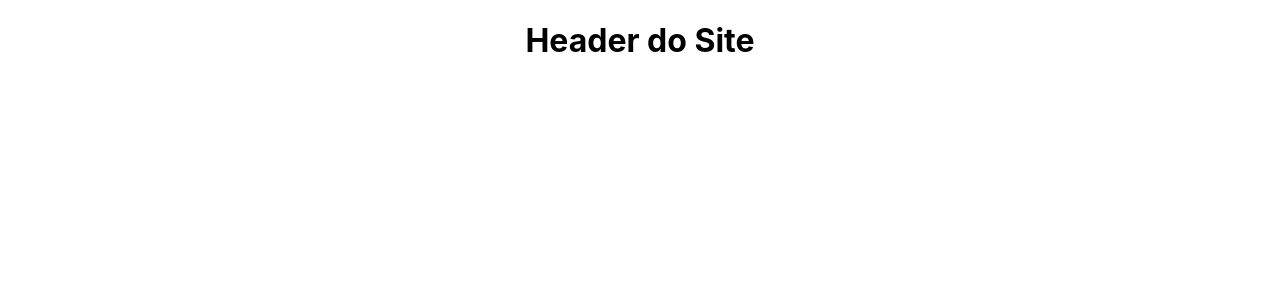
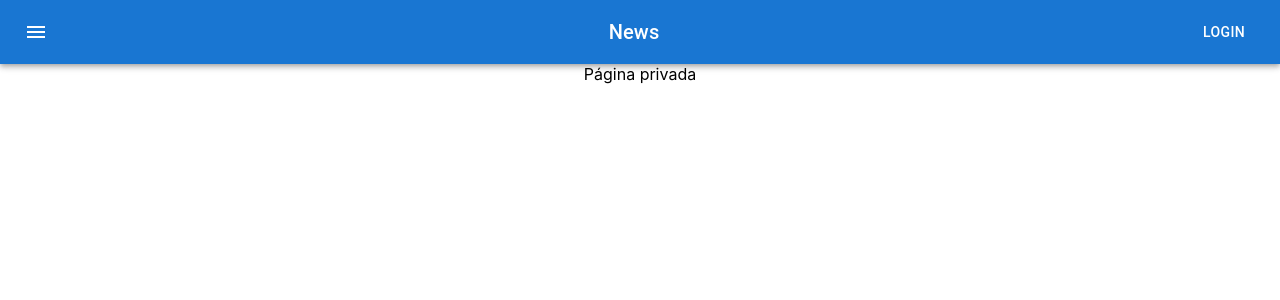
Before and after one commit to GustavoFonsecalog/front-junior-creativecode-2023, a React (Create React App) app in the folder cc-system/: page /private in a window 1280 px wide. Shown: the top 300 px of the page. Built offline with nearby package versions, Linux system fonts and the light colour scheme.

Commit message:
Create navbar component, routes and first pages

```diff
--- a/cc-system/package.json
+++ b/cc-system/package.json
@@ -5,6 +5,7 @@
   "dependencies": {
     "@emotion/react": "^11.10.8",
     "@emotion/styled": "^11.10.8",
+    "@mui/icons-material": "^5.11.16",
     "@mui/material": "^5.12.2",
     "@testing-library/jest-dom": "^5.14.1",
     "@testing-library/react": "^13.0.0",
--- a/cc-system/src/App.tsx
+++ b/cc-system/src/App.tsx
@@ -1,12 +1,14 @@
-import React from 'react';
-import logo from './logo.svg';
 import './App.css';
+import AppRoutes from './Routes/routes';
+
+import NavBar from './components/organisms/navbar'
 
 function App() {
   return (
     <div className="App">
       <header>
-        <h1>Header do Site</h1>
+        <NavBar />
+        <AppRoutes />
       </header>
     </div>
   );
--- /dev/null
+++ b/cc-system/src/Routes/routes.tsx
@@ -0,0 +1,17 @@
+import React from 'react';
+
+import { Routes, Route } from 'react-router-dom'
+
+import Home from '../pages/Home'
+import Private from '../pages/Private'
+
+const AppRoutes = () => {
+    return (
+        <Routes>
+            <Route path="/" element={<Home />} />
+            <Route path="/private" element={<Private />} />
+        </Routes>
+    );
+};
+
+export default AppRoutes;
--- /dev/null
+++ b/cc-system/src/components/organisms/navbar.tsx
@@ -0,0 +1,32 @@
+import * as React from 'react';
+import { AppBar, Button, Box, Toolbar, Typography, IconButton, Grid } from '@mui/material';
+import MenuIcon from '@mui/icons-material/Menu';
+
+export default function ButtonAppBar() {
+    return (
+        <Grid container>
+            <Grid item lg={12} md={12} xs={12}>
+                <Box sx={{ flexGrow: 1 }}>
+                    <AppBar position="static">
+                        <Toolbar>
+                            <IconButton
+                                size="large"
+                                edge="start"
+                                color="inherit"
+                                aria-label="menu"
+                                sx={{ mr: 2 }}
+                            >
+                                <MenuIcon />
+                            </IconButton>
+                            <Typography variant="h6" component="div" sx={{ flexGrow: 1, justifyContent: 'start' }}>
+                                News
+                            </Typography>
+                            <Button color="inherit">Login</Button>
+                        </Toolbar>
+                    </AppBar>
+                </Box>
+            </Grid>
+        </Grid>
+
+    );
+}
--- a/cc-system/src/index.tsx
+++ b/cc-system/src/index.tsx
@@ -4,12 +4,16 @@ import './index.css';
 import App from './App';
 import reportWebVitals from './reportWebVitals';
 
+import { BrowserRouter } from 'react-router-dom';
+
 const root = ReactDOM.createRoot(
   document.getElementById('root') as HTMLElement
 );
 root.render(
   <React.StrictMode>
-    <App />
+    <BrowserRouter>
+      <App />
+    </BrowserRouter>
   </React.StrictMode>
 );
 
--- /dev/null
+++ b/cc-system/src/pages/Home/index.tsx
@@ -0,0 +1,11 @@
+import React from 'react'
+
+const Home = () => {
+    return (
+        <div>
+            Home
+        </div>
+    )
+}
+
+export default Home
--- /dev/null
+++ b/cc-system/src/pages/Private/index.tsx
@@ -0,0 +1,11 @@
+import React from 'react'
+
+const Private = () => {
+    return (
+        <div>
+            Página privada
+        </div>
+    )
+}
+
+export default Private
```
Also changed, not shown: 1 other file (tests, documents, lock files or other folders).
